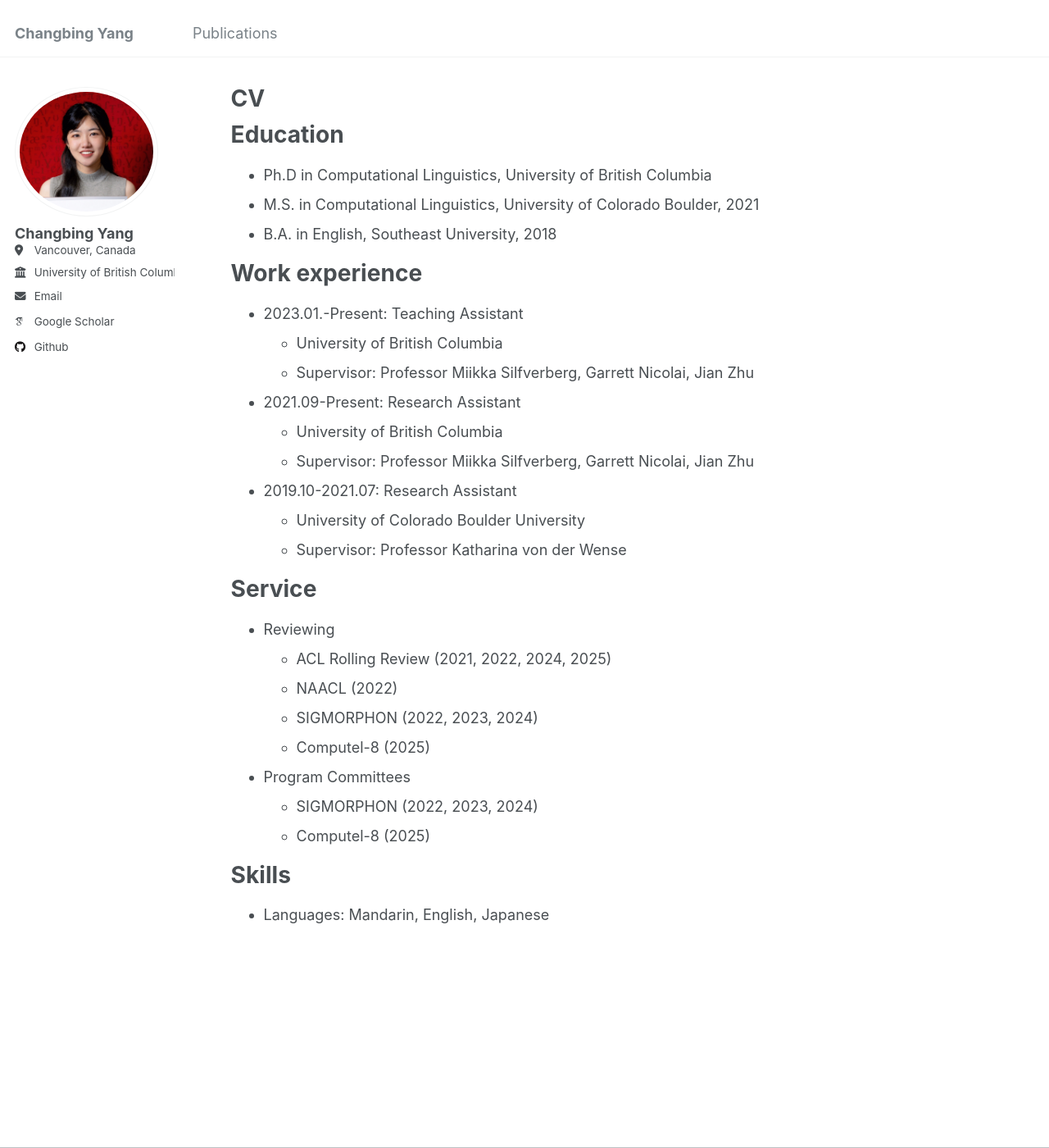
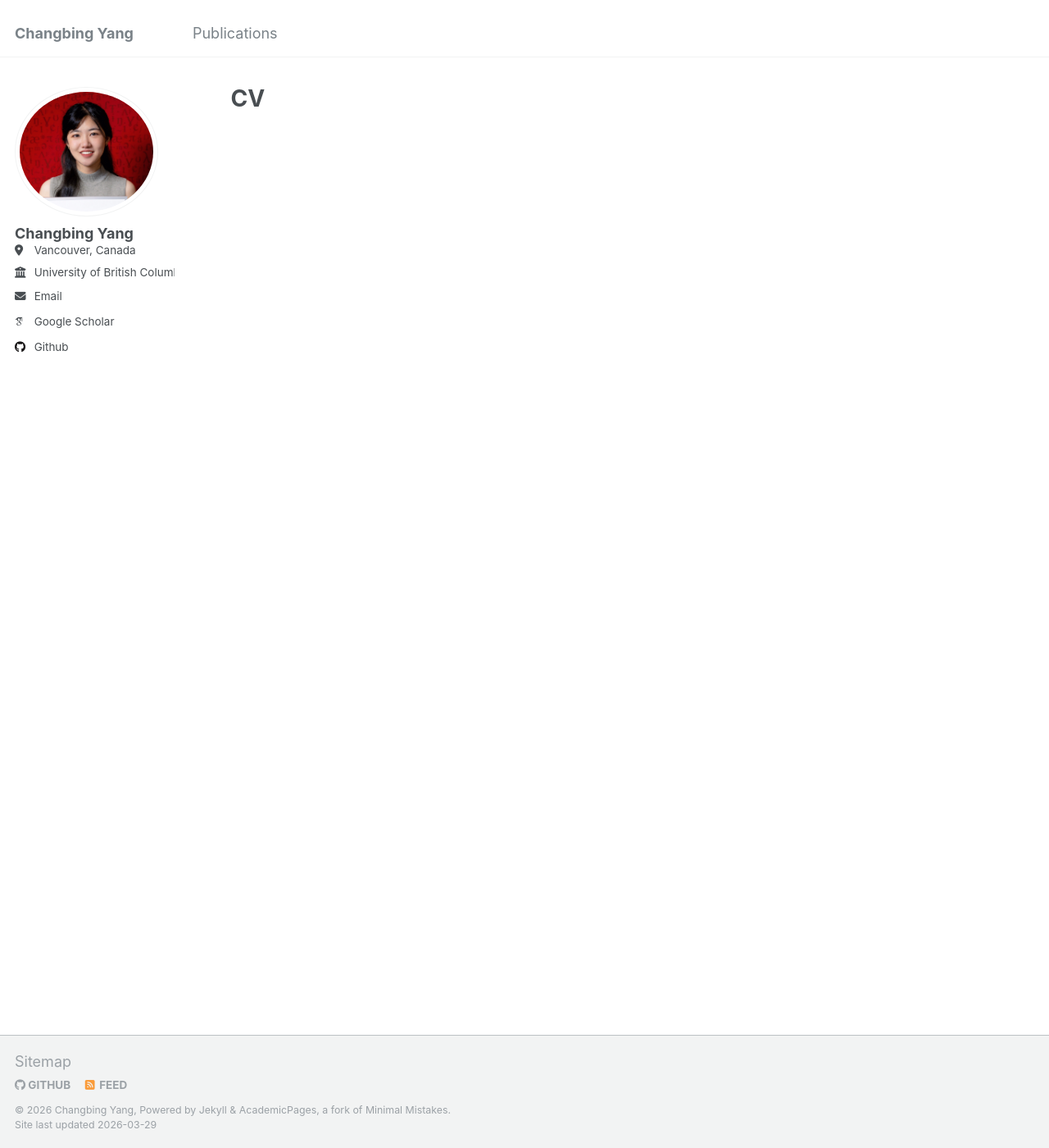
Before and after one commit to changbingY/changbingY.github.io, a Jekyll site: the page built from _pages/cv.md, in a window 1280 px wide and 1400 px high. Shown: the whole window at 82% size. Built offline with Jekyll 4.4.1, drawn with Linux system fonts in a browser that asks for light colours; some web fonts are replaced.

Commit message:
Update cv.md

```diff
--- a/_pages/cv.md
+++ b/_pages/cv.md
@@ -8,40 +8,3 @@ redirect_from:
 ---
 
 {% include base_path %}
-
-Education
-======
-* Ph.D in Computational Linguistics, University of British Columbia
-* M.S. in Computational Linguistics, University of Colorado Boulder, 2021
-* B.A. in English, Southeast University, 2018
-
-Work experience
-======
-* 2023.01.-Present: Teaching Assistant
-  * University of British Columbia
-  * Supervisor: Professor Miikka Silfverberg, Garrett Nicolai, Jian Zhu
-
-* 2021.09-Present: Research Assistant
-  * University of British Columbia
-  * Supervisor: Professor Miikka Silfverberg, Garrett Nicolai, Jian Zhu
-
-* 2019.10-2021.07: Research Assistant
-  * University of Colorado Boulder University
-  * Supervisor: Professor Katharina von der Wense
-
-
-Service
-======
-* Reviewing
-  * ACL Rolling Review (2021, 2022, 2024, 2025)
-  * NAACL (2022)
-  * SIGMORPHON (2022, 2023, 2024)
-  * Computel-8 (2025)
-
-* Program Committees
-  * SIGMORPHON (2022, 2023, 2024)
-  * Computel-8 (2025)
-
-Skills
-======
-* Languages: Mandarin, English, Japanese
```
